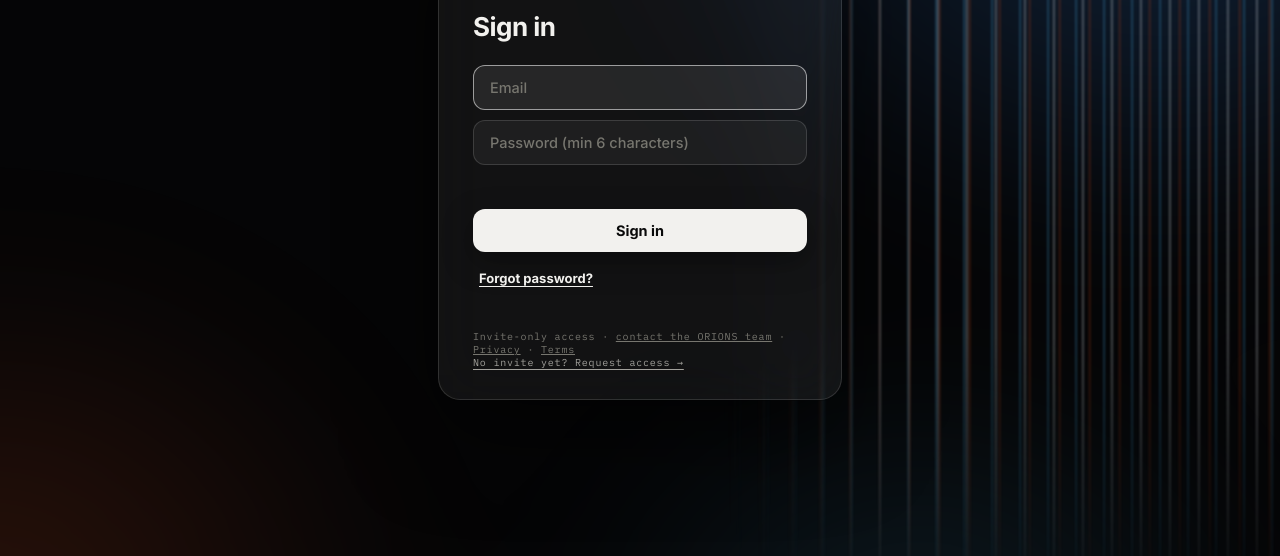
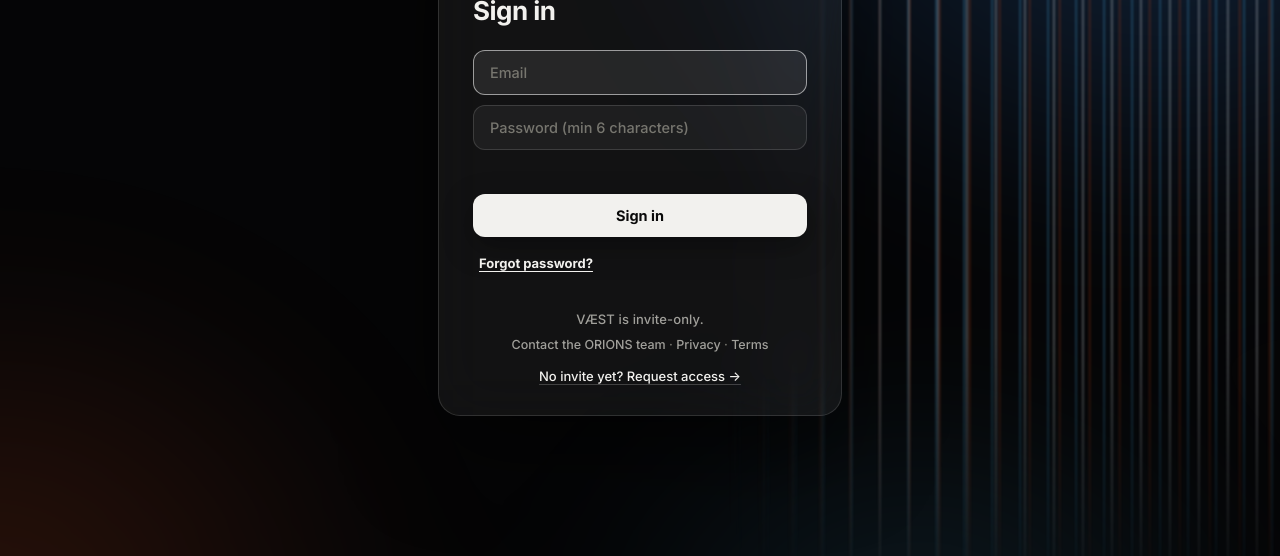
Before and after one commit to ratthakans/vaest, a website: page app.html in a window 1280 px wide. Shown: the part 244-800 px from the top of the page. Drawn offline with Linux system fonts and the light colour scheme; a web font is replaced by a local one.

Commit message:
Fix reset link landing on root + make sign-in footer legible
Root cause of the dead reset link: Supabase redirected the recovery link to
the Site URL root (vaest.orions.agency/#access_token=…&type=recovery), not
/app — so js/app.js never ran and nothing consumed the token. Added a tiny
forwarder in index.html <head> that, when it sees a recovery/invite token in
the hash or a token_hash/code in the query, replaces the location with /app +
the same token so detectRecovery() opens the set-password screen. Guarded so
normal loads and the /#access anchor never trigger it.

Also: the sign-in footer ("Invite-only access · …") was 10px muted monospace
with wide tracking — hard to read. Rebuilt as three legible lines in the UI
font with proper hierarchy, and pointed Privacy/Terms at clean URLs.

Co-Authored-By: Claude Opus 4.8 <noreply@anthropic.com>

```diff
--- a/app.html
+++ b/app.html
@@ -131,7 +131,11 @@
       <button type="submit" class="auth-go" id="authGo">Sign in</button>
     </form>
     <div class="auth-sw"><button type="button" onclick="forgotPassword()">Forgot password?</button></div>
-    <div class="auth-foot">Invite-only access · <a href="mailto:rakan@orions.agency" style="color:inherit">contact the ORIONS team</a> · <a href="/privacy.html" style="color:inherit">Privacy</a> · <a href="/terms.html" style="color:inherit">Terms</a><br><a href="/#access" style="color:var(--dim);text-decoration:underline;text-underline-offset:3px">No invite yet? Request access →</a></div>
+    <div class="auth-foot">
+      <div class="af-line">VÆST is invite-only.</div>
+      <div class="af-links"><a href="mailto:rakan@orions.agency">Contact the ORIONS team</a> · <a href="/privacy">Privacy</a> · <a href="/terms">Terms</a></div>
+      <a class="af-cta" href="/#access">No invite yet? Request access →</a>
+    </div>
   </div>
 </div>
 <div class="auth" id="npView">
--- a/css/app.css
+++ b/css/app.css
@@ -395,7 +395,13 @@
   .auth-err{font-size:12.5px;color:var(--cin-d);min-height:18px;line-height:1.5}
   .auth-sw{margin-top:18px;font-size:13px;color:var(--dim)}
   .auth-sw button{color:var(--ink);font-weight:650;text-decoration:underline;text-underline-offset:3px;margin-left:6px}
-  .auth-foot{margin-top:44px;font-family:var(--mono);font-size:10px;letter-spacing:.08em;color:var(--mute)}
+  .auth-foot{margin-top:40px;text-align:center}
+  .auth-foot .af-line{font-family:var(--ui);font-size:13px;color:var(--dim);letter-spacing:.01em}
+  .auth-foot .af-links{margin-top:10px;font-family:var(--ui);font-size:12.5px;color:var(--mute)}
+  .auth-foot .af-links a{color:var(--dim);text-decoration:none}
+  .auth-foot .af-links a:hover{color:var(--ink)}
+  .auth-foot .af-cta{display:inline-block;margin-top:16px;font-family:var(--ui);font-size:13px;font-weight:500;color:var(--ink);text-decoration:underline;text-underline-offset:3px;text-decoration-color:var(--line2)}
+  .auth-foot .af-cta:hover{text-decoration-color:var(--ink)}
 
   /* usage analytics modal */
   .stats{position:fixed;inset:0;z-index:135;display:none;align-items:flex-start;justify-content:center;padding:6vh 20px 20px;background:rgba(0,0,0,0.62);backdrop-filter:blur(6px);overflow-y:auto}
```
Also changed, not shown: index.html (+7 -0 lines).
